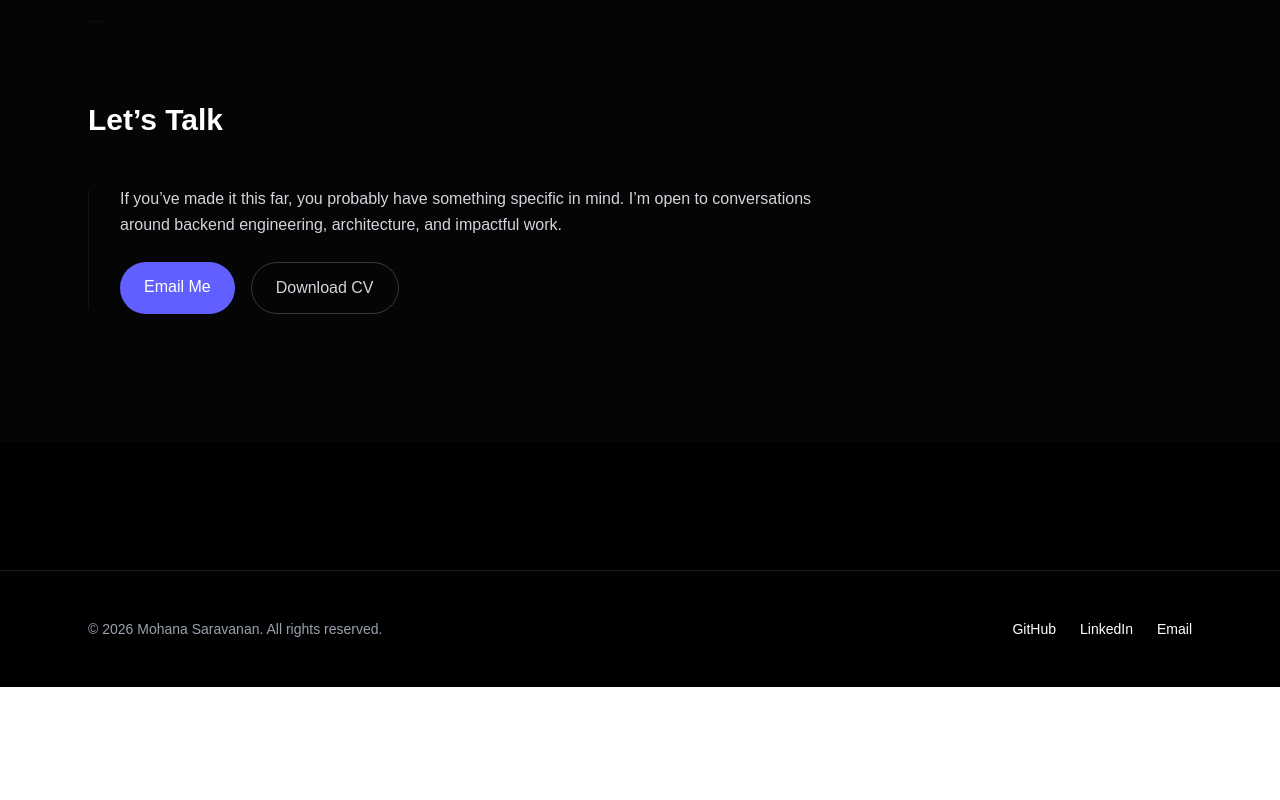
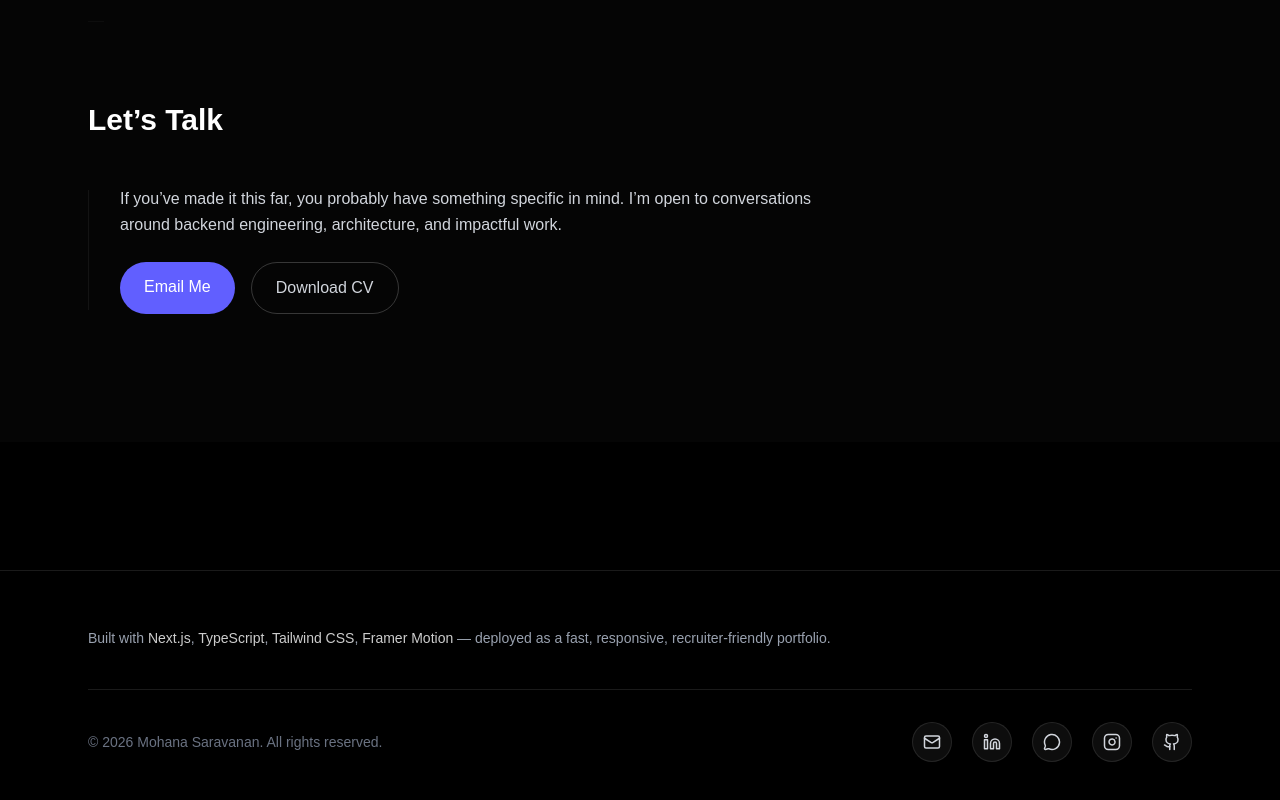
Before and after one commit to MohanaSaravananKumaresan/myportfolio, a Next.js app: page / in a window 1280 px wide. Shown: the part 5764-6564 px from the top of the page. Before the commit the page ends 6451 px from the top, so only its background shows below. Built offline with nearby package versions, Linux system fonts and the light colour scheme.

Commit message:
Phase 3.4

```diff
--- a/app/page.tsx
+++ b/app/page.tsx
@@ -5,6 +5,7 @@ import Achievements from "@/components/Achievements";
 import Work from "@/components/Work";
 import Credentials from "@/components/Credentials";
 import Section from "@/components/Section";
+import Footer from "@/components/Footer";
 
 export default function Home() {
     return (
@@ -55,28 +56,7 @@ export default function Home() {
             </Section>
 
             {/* FOOTER */}
-            <footer className="mt-32 py-12 border-t border-white/10">
-                <div className="max-w-6xl mx-auto px-6 flex flex-col md:flex-row justify-between items-center gap-6">
-                    <p className="text-sm text-gray-400">
-                        © {new Date().getFullYear()} Mohana Saravanan. All rights reserved.
-                    </p>
-
-                    <div className="flex gap-6 text-sm">
-                        <a href="#" className="hover:text-indigo-400 transition">
-                            GitHub
-                        </a>
-                        <a href="#" className="hover:text-indigo-400 transition">
-                            LinkedIn
-                        </a>
-                        <a
-                            href="mailto:your.email@example.com"
-                            className="hover:text-indigo-400 transition"
-                        >
-                            Email
-                        </a>
-                    </div>
-                </div>
-            </footer>
+            <Footer/>
         </main>
     );
 }
--- /dev/null
+++ b/components/Footer.tsx
@@ -0,0 +1,126 @@
+"use client";
+
+import { Github, Linkedin, Mail, Instagram, MessageCircle } from "lucide-react";
+
+export default function Footer() {
+    return (
+        <footer className="mt-32 border-t border-white/10">
+            <div className="max-w-6xl mx-auto px-6 py-14">
+                {/* Narrative / Tech stack line */}
+                <p className="text-sm text-gray-400 leading-relaxed max-w-3xl">
+                    Built with <span className="text-white/80">Next.js</span>,{" "}
+                    <span className="text-white/80">TypeScript</span>,{" "}
+                    <span className="text-white/80">Tailwind CSS</span>,{" "}
+                    <span className="text-white/80">Framer Motion</span> — deployed as a
+                    fast, responsive, recruiter-friendly portfolio.
+                </p>
+
+                {/* Divider */}
+                <div className="mt-10 h-px w-full bg-white/10" />
+
+                {/* Bottom row */}
+                <div className="mt-8 flex flex-col gap-6 md:flex-row md:items-center md:justify-between">
+                    <p className="text-sm text-gray-500">
+                        © {new Date().getFullYear()} Mohana Saravanan. All rights reserved.
+                    </p>
+
+                    {/* Icons only */}
+                    <div className="flex items-center gap-5">
+                        {/* Email */}
+                        <a
+                            href="mailto:mohanasaravanankumaresan@gmail.com"
+                            aria-label="Email"
+                            title="Email"
+                            className="
+                w-10 h-10 rounded-full
+                bg-white/5 border border-white/10
+                flex items-center justify-center
+                text-gray-300
+                hover:text-indigo-300 hover:border-indigo-400/30
+                transition
+              "
+                        >
+                            <Mail size={18} />
+                        </a>
+
+                        {/* LinkedIn */}
+                        <a
+                            href="https://www.linkedin.com/in/mohana-saravanan-kumaresan-5134aa197/"
+                            target="_blank"
+                            rel="noreferrer"
+                            aria-label="LinkedIn"
+                            title="LinkedIn"
+                            className="
+                w-10 h-10 rounded-full
+                bg-white/5 border border-white/10
+                flex items-center justify-center
+                text-gray-300
+                hover:text-indigo-300 hover:border-indigo-400/30
+                transition
+              "
+                        >
+                            <Linkedin size={18} />
+                        </a>
+
+                        {/* WhatsApp (no number shown, but link works) */}
+                        <a
+                            href="https://wa.me/917708299009"
+                            target="_blank"
+                            rel="noreferrer"
+                            aria-label="WhatsApp"
+                            title="WhatsApp"
+                            className="
+                w-10 h-10 rounded-full
+                bg-white/5 border border-white/10
+                flex items-center justify-center
+                text-gray-300
+                hover:text-indigo-300 hover:border-indigo-400/30
+                transition
+              "
+                        >
+                            <MessageCircle size={18} />
+                        </a>
+
+                        {/* Instagram */}
+                        <a
+                            href="https://instagram.com/saravananssa"
+                            target="_blank"
+                            rel="noreferrer"
+                            aria-label="Instagram"
+                            title="Instagram"
+                            className="
+                w-10 h-10 rounded-full
+                bg-white/5 border border-white/10
+                flex items-center justify-center
+                text-gray-300
+                hover:text-indigo-300 hover:border-indigo-400/30
+                transition
+              "
+                        >
+                            <Instagram size={18} />
+                        </a>
+
+                        {/* GitHub (I don't know your URL yet, so keeping it safe) */}
+                        <a
+                            href="https://github.com/MohanaSaravananKumaresan"
+                            target="_blank"
+                            rel="noreferrer"
+                            aria-label="GitHub"
+                            title="GitHub"
+                            className="
+                w-10 h-10 rounded-full
+                bg-white/5 border border-white/10
+                flex items-center justify-center
+                text-gray-300
+                hover:text-indigo-300 hover:border-indigo-400/30
+                transition
+              "
+                        >
+                            <Github size={18} />
+                        </a>
+                    </div>
+                </div>
+            </div>
+        </footer>
+    );
+}
```
